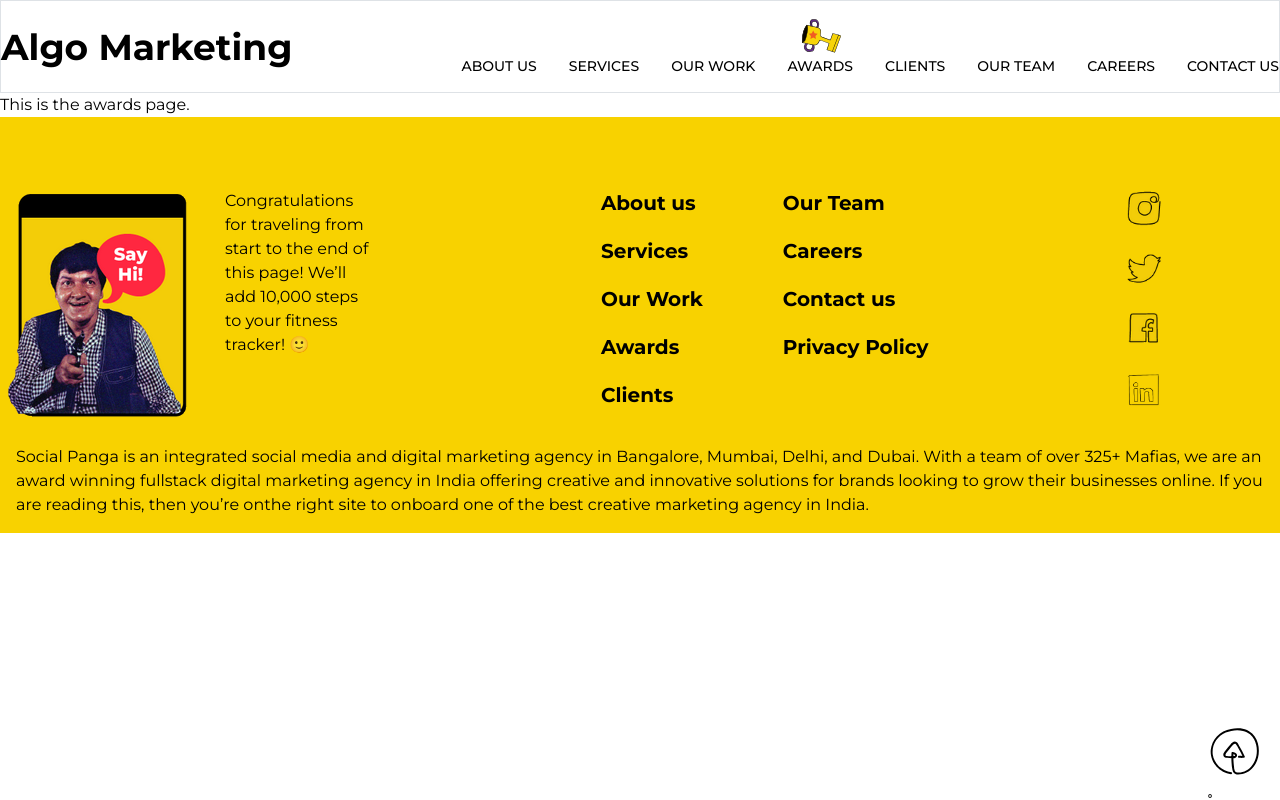
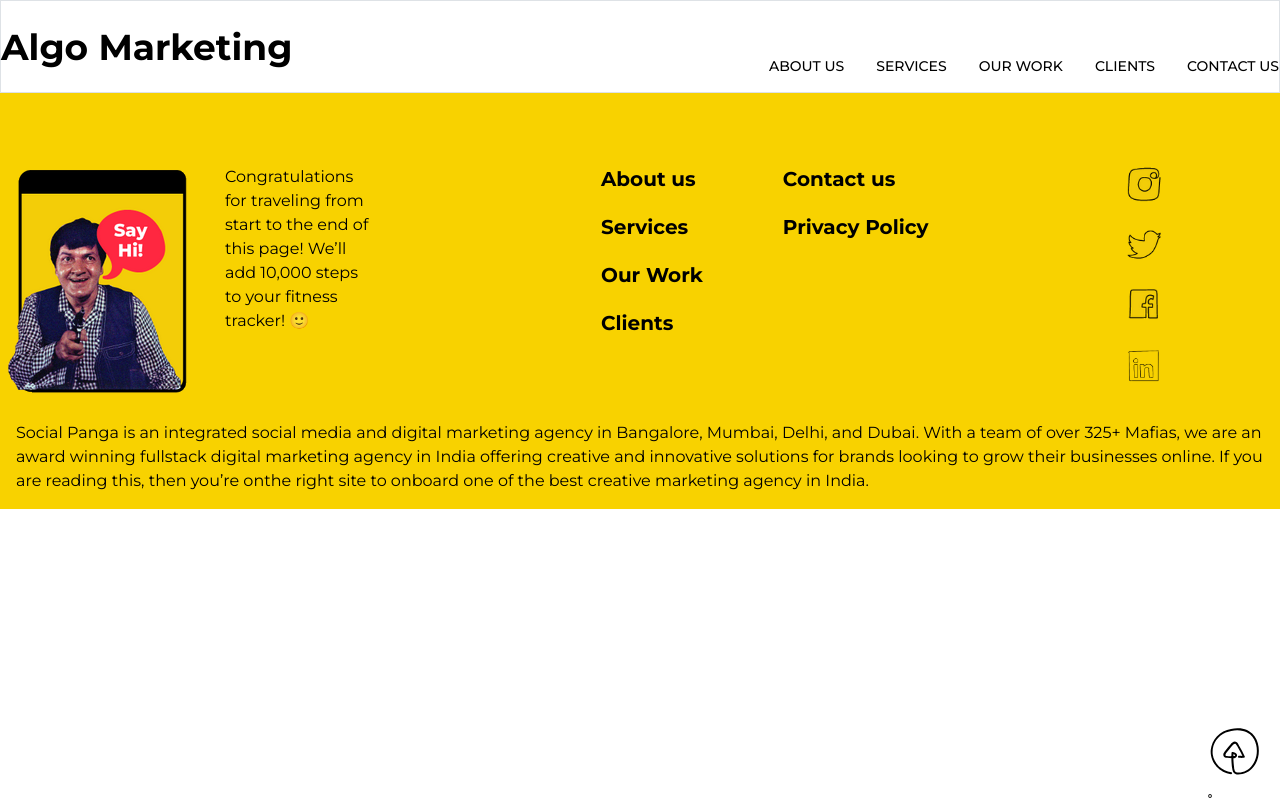
Before and after one commit to Kapil685838/algo-marketing, a Nuxt app: page /awards in a window 1280 px wide. Built offline with nearby package versions, Linux system fonts and the light colour scheme.

Commit message:
Removed: Our Team, Carrers & Awards Pages

```diff
--- a/pages/awards/index.vue
+++ /dev/null
@@ -1,5 +0,0 @@
-<template>
-    <div>
-        This is the awards page.
-    </div>
-</template>
--- a/pages/careers/index.vue
+++ /dev/null
@@ -1,5 +0,0 @@
-<template>
-    <div>
-        This is the careers page.
-    </div>
-</template>
--- a/pages/index.vue
+++ b/pages/index.vue
@@ -161,40 +161,3 @@
     </div>
   </div>
 </template>
-
-<style>
-[rel="active-featuredproject-1"] {
-  background: url("https://socialpanga.com/wp-content/uploads/2021/07/manipal.png")
-    no-repeat center/ cover;
-}
-
-[rel="active-featuredproject-2"] {
-  background: url("https://socialpanga.com/wp-content/uploads/2020/12/SP-HomePage-Design-Images-11.jpg")
-    no-repeat center/ cover;
-}
-
-[rel="active-featuredproject-3"] {
-  background: url("https://socialpanga.com/wp-content/uploads/2021/04/bengaluru.png")
-    no-repeat center/ cover;
-}
-
-[rel="active-featuredproject-4"] {
-  background: url("https://socialpanga.com/wp-content/uploads/2021/07/MamaEarth_LeftSide-1.jpg")
-    no-repeat center/ cover;
-}
-
-[rel="active-featuredproject-5"] {
-  background: url("https://socialpanga.com/wp-content/uploads/2021/08/tint.png") no-repeat
-    center/ cover;
-}
-
-[rel="active-featuredproject-6"] {
-  background: url("https://socialpanga.com/wp-content/uploads/2021/04/SP-HomePage-Design-Images-09.jpg")
-    no-repeat center/ cover;
-}
-
-[rel="active-featuredproject-7"] {
-  background: url("https://socialpanga.com/wp-content/uploads/2021/02/cult-featured-large.jpg")
-    no-repeat center/ cover;
-}
-</style>
--- a/pages/our-team/index.vue
+++ /dev/null
@@ -1,5 +0,0 @@
-<template>
-    <div>
-        This is the our team page.
-    </div>
-</template>
--- a/stores/root.js
+++ b/stores/root.js
@@ -48,30 +48,12 @@
         },
         {
           id: 4,
-          img: "/images/awards-icon.svg",
-          to: "/awards",
-          label: "Awards",
-        },
-        {
-          id: 5,
           img: "/images/clients-icon.svg",
           to: "/clients",
           label: "Clients",
         },
         {
-          id: 6,
-          img: "/images/team-icon.svg",
-          to: "/our-team",
-          label: "Our Team",
-        },
-        {
-          id: 7,
-          img: "/images/career-icon.svg",
-          to: "/careers",
-          label: "Careers",
-        },
-        {
-          id: 8,
+          id: 5,
           img: "/images/contact-icon.svg",
           to: "/contact-us",
           label: "Contact us",
@@ -100,33 +82,18 @@
         },
         {
           id: 4,
-          to: "/awards",
-          label: "Awards",
-        },
-        {
-          id: 5,
           to: "/clients",
           label: "Clients",
         },
       ],
       links2: [
         {
-          id: 6,
-          to: "/our-team",
-          label: "Our Team",
-        },
-        {
-          id: 7,
-          to: "/careers",
-          label: "Careers",
-        },
-        {
-          id: 8,
+          id: 5,
           to: "/contact-us",
           label: "Contact us",
         },
         {
-          id: 9,
+          id: 6,
           to: "/",
           label: "Privacy Policy",
         },
```
